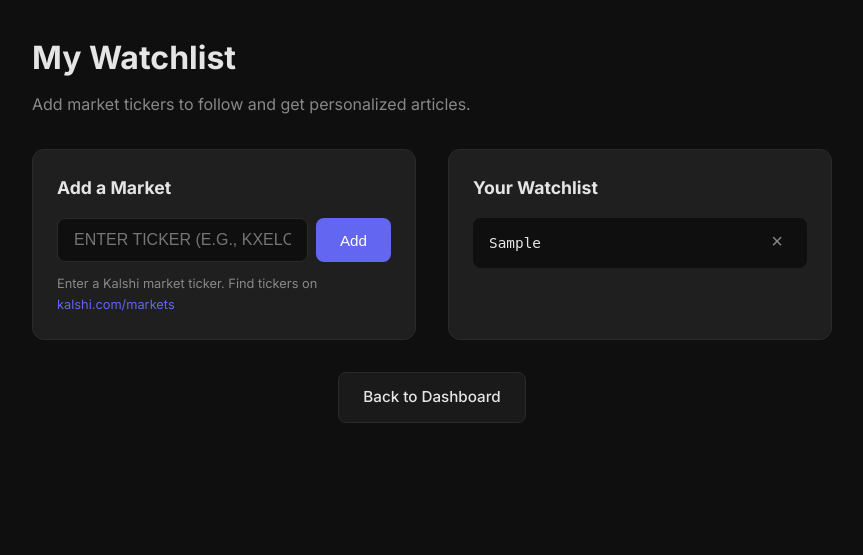
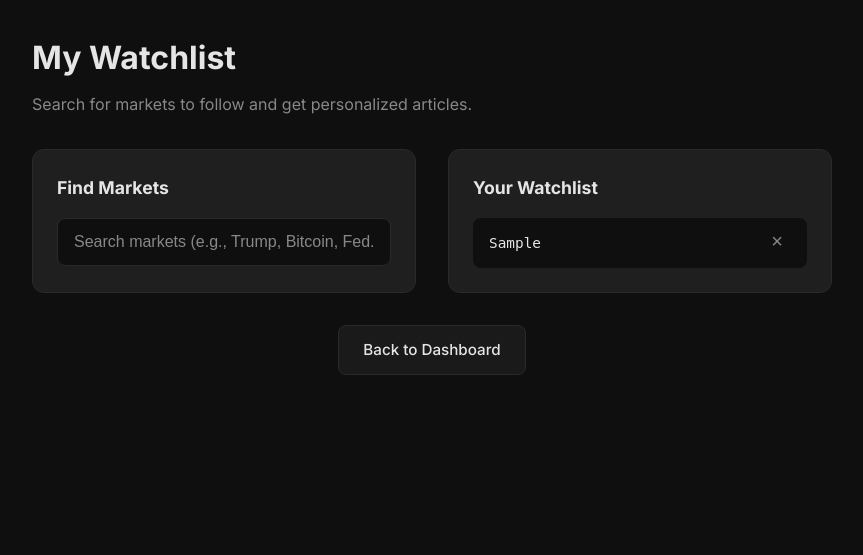
Before and after one commit to squireaintready/kalshi-news, a Flask app: page /watchlist in a window 1280 px wide. Shown: the part 71-626 px from the top of the page, without its empty margins (208-1071 px from the left). Run offline with Flask 3, Linux system fonts and the light colour scheme; a user stored in the database is signed in; a database or web service that is not in the repository returns one stand-in record (values such as "Sample title"); some libraries are stand-ins or nearby versions.

Commit message:
Add market search with autocomplete for watchlist
- Add search_markets() to Kalshi client for keyword search
- Add /api/search-markets endpoint for live search
- Replace manual ticker input with search autocomplete
- Show market title, ticker, and probability in results
- Click to add markets directly from search results
- Keep quick-add chips from existing articles as fallback

Much better UX - users search by keyword instead of entering tickers

Co-Authored-By: Claude Opus 4.5 <noreply@anthropic.com>

```diff
--- a/app.py
+++ b/app.py
@@ -394,6 +394,33 @@ def api_article(article_id):
     return jsonify({"error": "Article not found"}), 404
 
 
+@app.route('/api/search-markets')
+@login_required
+@limiter.limit("30 per hour")
+def api_search_markets():
+    """API: Search Kalshi markets by keyword"""
+    query = request.args.get('q', '').strip()
+    if not query or len(query) < 2:
+        return jsonify({"markets": [], "error": "Query too short"})
+
+    from kalshi_client import get_client
+    client = get_client()
+    markets = client.search_markets(query, limit=15)
+
+    # Simplify response
+    results = []
+    for m in markets:
+        results.append({
+            "ticker": m.get("ticker"),
+            "title": m.get("title"),
+            "event_title": m.get("_event_title", ""),
+            "probability": m.get("yes_bid") or m.get("last_price", 50),
+            "volume": m.get("volume", 0)
+        })
+
+    return jsonify({"markets": results})
+
+
 # Error handlers
 @app.errorhandler(404)
 def not_found(e):
--- a/static/style.css
+++ b/static/style.css
@@ -1016,26 +1016,128 @@ a:hover {
     gap: 0.5rem;
 }
 
-.ticker-input {
-    flex: 1;
-    padding: 0.75rem 1rem;
+/* Search */
+.search-container {
+    position: relative;
+}
+
+.search-input {
+    width: 100%;
+    padding: 0.85rem 1rem;
     border-radius: 8px;
     border: 1px solid var(--color-border);
     background: var(--color-bg);
     color: var(--color-text);
     font-size: 1rem;
-    text-transform: uppercase;
 }
 
-.ticker-input:focus {
+.search-input:focus {
     outline: none;
     border-color: var(--color-accent);
 }
 
-.input-help {
+.search-input::placeholder {
+    color: var(--color-text-muted);
+}
+
+.search-results {
+    position: absolute;
+    top: 100%;
+    left: 0;
+    right: 0;
+    background: var(--color-bg-card);
+    border: 1px solid var(--color-border);
+    border-radius: 8px;
+    margin-top: 0.5rem;
+    max-height: 350px;
+    overflow-y: auto;
+    z-index: 50;
+    display: none;
+    box-shadow: 0 4px 20px rgba(0,0,0,0.3);
+}
+
+.search-results.active {
+    display: block;
+}
+
+.search-result-item {
+    display: flex;
+    justify-content: space-between;
+    align-items: center;
+    padding: 0.85rem 1rem;
+    border-bottom: 1px solid var(--color-border);
+    gap: 1rem;
+}
+
+.search-result-item:last-child {
+    border-bottom: none;
+}
+
+.search-result-item:hover {
+    background: var(--color-bg);
+}
+
+.result-info {
+    flex: 1;
+    min-width: 0;
+}
+
+.result-title {
+    font-size: 0.9rem;
+    font-weight: 500;
+    margin-bottom: 0.25rem;
+    white-space: nowrap;
+    overflow: hidden;
+    text-overflow: ellipsis;
+}
+
+.result-meta {
+    display: flex;
+    gap: 0.75rem;
+    font-size: 0.75rem;
+}
+
+.result-ticker {
+    font-family: monospace;
+    color: var(--color-text-muted);
+}
+
+.result-prob {
+    color: var(--color-accent);
+    font-weight: 600;
+}
+
+.add-form {
+    flex-shrink: 0;
+}
+
+.add-btn {
+    background: var(--color-accent);
+    color: white;
+    border: none;
+    padding: 0.4rem 0.75rem;
+    border-radius: 6px;
     font-size: 0.8rem;
+    font-weight: 500;
+    cursor: pointer;
+    transition: background 0.2s;
+}
+
+.add-btn:hover {
+    background: var(--color-accent-hover);
+}
+
+.search-loading,
+.no-results,
+.search-error {
+    padding: 1.25rem;
+    text-align: center;
     color: var(--color-text-muted);
-    margin-top: 0.75rem;
+    font-size: 0.9rem;
+}
+
+.search-error {
+    color: var(--color-red);
 }
 
 .quick-add {
--- a/templates/watchlist.html
+++ b/templates/watchlist.html
@@ -5,27 +5,23 @@
 <div class="watchlist-page">
     <div class="page-header">
         <h1>My Watchlist</h1>
-        <p>Add market tickers to follow and get personalized articles.</p>
+        <p>Search for markets to follow and get personalized articles.</p>
     </div>
 
     <div class="watchlist-grid">
         <section class="add-ticker-section">
-            <h2>Add a Market</h2>
-            <form method="POST" class="add-ticker-form">
-                <input type="hidden" name="action" value="add">
-                <div class="input-group">
-                    <input type="text" name="ticker" placeholder="Enter ticker (e.g., KXELONMARS-99)"
-                           required pattern="[A-Za-z0-9\-]+" class="ticker-input">
-                    <button type="submit" class="btn btn-primary">Add</button>
-                </div>
-                <p class="input-help">Enter a Kalshi market ticker. Find tickers on <a href="https://kalshi.com/markets" target="_blank">kalshi.com/markets</a></p>
-            </form>
+            <h2>Find Markets</h2>
+            <div class="search-container">
+                <input type="text" id="market-search" placeholder="Search markets (e.g., Trump, Bitcoin, Fed...)"
+                       class="search-input" autocomplete="off">
+                <div id="search-results" class="search-results"></div>
+            </div>
 
             {% if available_tickers %}
             <div class="quick-add">
-                <h3>Quick Add from Recent Articles</h3>
+                <h3>From Recent Articles</h3>
                 <div class="ticker-chips">
-                    {% for ticker in available_tickers[:12] %}
+                    {% for ticker in available_tickers[:10] %}
                     <form method="POST" class="chip-form">
                         <input type="hidden" name="action" value="add">
                         <input type="hidden" name="ticker" value="{{ ticker }}">
@@ -54,7 +50,7 @@
             </div>
             {% else %}
             <div class="empty-watchlist">
-                <p>Your watchlist is empty. Add some market tickers above!</p>
+                <p>Your watchlist is empty. Search for markets above!</p>
             </div>
             {% endif %}
         </section>
@@ -64,4 +60,74 @@
         <a href="{{ url_for('dashboard') }}" class="btn btn-secondary">Back to Dashboard</a>
     </div>
 </div>
+
+<script>
+const searchInput = document.getElementById('market-search');
+const searchResults = document.getElementById('search-results');
+let searchTimeout = null;
+
+searchInput.addEventListener('input', function() {
+    const query = this.value.trim();
+
+    clearTimeout(searchTimeout);
+
+    if (query.length < 2) {
+        searchResults.innerHTML = '';
+        searchResults.classList.remove('active');
+        return;
+    }
+
+    searchResults.innerHTML = '<div class="search-loading">Searching...</div>';
+    searchResults.classList.add('active');
+
+    searchTimeout = setTimeout(() => {
+        fetch(`/api/search-markets?q=${encodeURIComponent(query)}`)
+            .then(res => res.json())
+            .then(data => {
+                if (data.markets && data.markets.length > 0) {
+                    searchResults.innerHTML = data.markets.map(m => `
+                        <div class="search-result-item">
+                            <div class="result-info">
+                                <div class="result-title">${escapeHtml(m.title)}</div>
+                                <div class="result-meta">
+                                    <span class="result-ticker">${m.ticker}</span>
+                                    <span class="result-prob">${m.probability}%</span>
+                                </div>
+                            </div>
+                            <form method="POST" class="add-form">
+                                <input type="hidden" name="action" value="add">
+                                <input type="hidden" name="ticker" value="${m.ticker}">
+                                <button type="submit" class="add-btn">+ Add</button>
+                            </form>
+                        </div>
+                    `).join('');
+                } else {
+                    searchResults.innerHTML = '<div class="no-results">No markets found. Try different keywords.</div>';
+                }
+            })
+            .catch(err => {
+                searchResults.innerHTML = '<div class="search-error">Search failed. Please try again.</div>';
+            });
+    }, 300);
+});
+
+// Close results when clicking outside
+document.addEventListener('click', function(e) {
+    if (!searchInput.contains(e.target) && !searchResults.contains(e.target)) {
+        searchResults.classList.remove('active');
+    }
+});
+
+searchInput.addEventListener('focus', function() {
+    if (searchResults.innerHTML) {
+        searchResults.classList.add('active');
+    }
+});
+
+function escapeHtml(text) {
+    const div = document.createElement('div');
+    div.textContent = text;
+    return div.innerHTML;
+}
+</script>
 {% endblock %}
```
Also changed, not shown: kalshi_client.py (+71 -0 lines).
